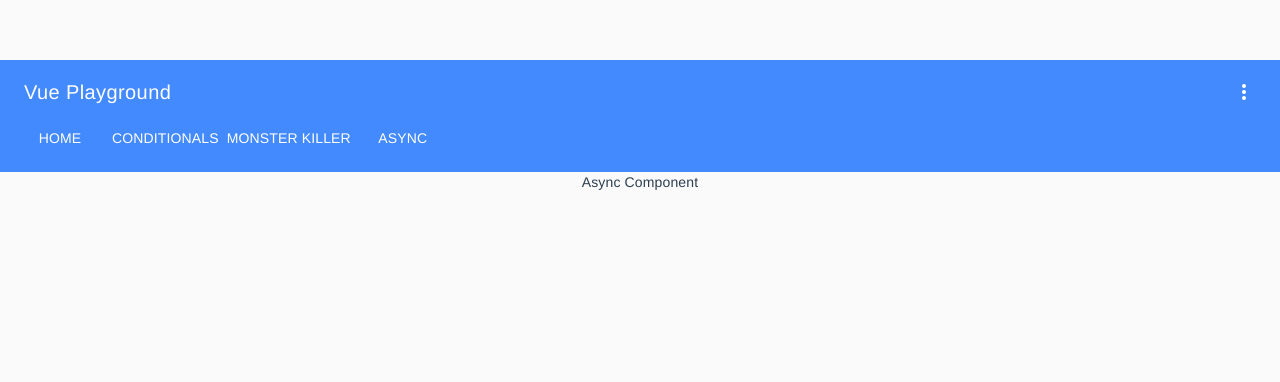
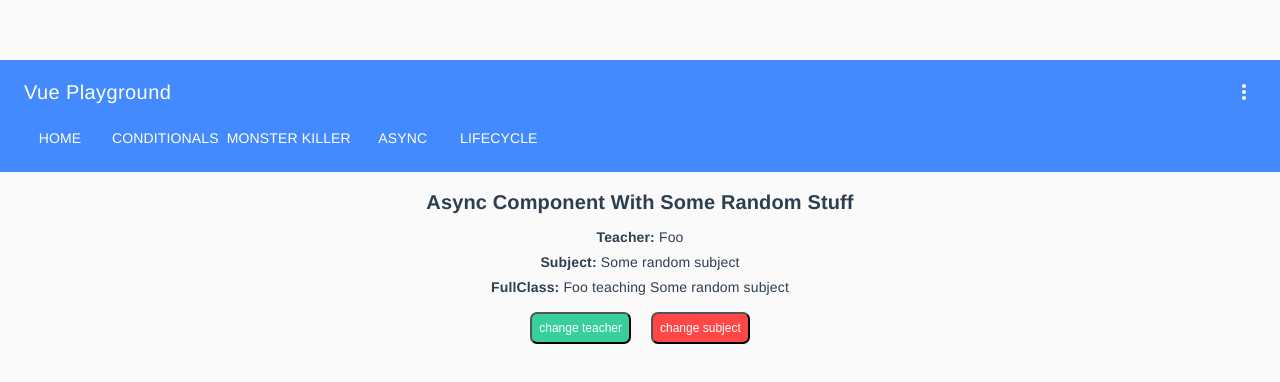
Before and after one commit to lucassonsinlima/vue-playground, a Vue app: page /async in a window 1280 px wide. Shown: the top 382 px of the page. Built offline with nearby package versions, Linux system fonts and the light colour scheme.

Commit message:
Async and Lifecycle Playground

```diff
--- a/src/App.vue
+++ b/src/App.vue
@@ -6,6 +6,9 @@
     <Header></Header>
     <router-view></router-view>
   </div>
+
+  <!-- <div id="myvue"> {{ name }} {{ lastname }} {{ 2 * 10 }} </div> -->
+
 </template>
 
 <script>
@@ -17,6 +20,7 @@ export default {
     Header,
   }
 }
+
 </script>
 
 <style lang="scss">
--- /dev/null
+++ b/src/assets/scss/base/_globals.scss
@@ -0,0 +1,3 @@
+.container {
+  padding: 20px 0;
+}
--- /dev/null
+++ b/src/assets/scss/base/_text.scss
@@ -0,0 +1,12 @@
+h1 {
+  padding-bottom: 15px;
+}
+
+.text {
+    display: block;
+    padding-bottom: 5px;
+
+    &--bold {
+        font-weight: 700;
+    }
+}
--- a/src/assets/scss/main.scss
+++ b/src/assets/scss/main.scss
@@ -1,5 +1,7 @@
 // reset
 @import "base/reset";
+@import "base/text";
+@import "base/globals";
 
 // variables
 @import "variables/colors";
--- a/src/components/async/AsyncExample.vue
+++ b/src/components/async/AsyncExample.vue
@@ -1,15 +1,75 @@
 <template>
-  <div class="c-async">
-    <h1>Async Component</h1>
+  <div class="c-async container">
+    <h1>Async Component With Some Random Stuff</h1>
+
+    <div class="c-async__content">
+      <span class="text"><strong>Teacher: </strong>{{ teacher }}</span>
+      <span class="text"><strong>Subject: </strong>{{ subject }}</span>
+      <span class="text"><strong>FullClass: </strong>{{ fullClass }}</span>
+    </div>
+
+    <div class="c-async__buttons">
+      <button class="btn btn--green" @click="changeTeacher">Change Teacher</button>
+      <button class="btn btn--red" @click="changeSubject">Change Subject</button>
+    </div>
   </div>
 </template>
 
 <script>
 export default {
 
+  data(){
+    return {
+      teacher: 'Foo',
+      subject: 'Some random subject'
+    }
+  },
+  computed: {
+    fullClass(){
+      const vm = this
+
+      return `${vm.teacher} teaching ${vm.subject}`
+    }
+  },
+  methods: {
+    changeTeacher() {
+      this.teacher += "#"
+    },
+    changeSubject() {
+      this.subject += "#"
+    },
+    changeFullClass() {
+      this.fullClass += "#"
+    }
+  }
 }
 </script>
 
 <style scoped lang="scss">
 
+h1 {
+  font-weight: 700;
+  font-size: 20px;
+}
+
+strong {
+  font-weight: 700;
+}
+
+.c-async {
+  &__content {
+    display: flex;
+    align-items: center;
+    flex-flow: column;
+    text-align: left;
+  }
+  &__buttons {
+    display: flex;
+    justify-content: center;
+
+    button {
+      margin: 10px;
+    }
+  }
+}
 </style>
--- a/src/components/candidates/CandidatesProfile.vue
+++ b/src/components/candidates/CandidatesProfile.vue
@@ -130,15 +130,6 @@ export default {
 
 $gray: #ddd;
 
-.text {
-  display: block;
-  padding-bottom: 5px;
-
-  &--bold {
-    font-weight: 700;
-  }
-}
-
 .c-profiles {
   padding: 10px;
 
--- /dev/null
+++ b/src/components/lifecycle/LifeCycleEx.vue
@@ -0,0 +1,85 @@
+<template>
+  <div class="c-lifecycle container">
+    <h1>Lifecycle Component With Some Random Stuff</h1>
+
+    <div class="c-lifecycle__content">
+      <span class="text"><strong> {{ title }} </strong></span>
+    </div>
+
+    <div class="c-lifecycle__buttons">
+      <button class="btn btn--green" @click="changeTitle">Change Title</button>
+      <button class="btn btn--red" @click="$destroy()">Destroy</button>
+    </div>
+  </div>
+</template>
+
+<script>
+export default {
+
+  data(){
+    return {
+      title: 'Random Title here :)'
+    }
+  },
+  computed: {
+  },
+  methods: {
+    changeTitle() {
+      this.title += "#"
+    }
+  },
+  beforeCreate(){
+    console.log('before create');
+  },
+  created(){
+    console.log('created');
+  },
+  beforeMount(){
+    console.log('beforeMount');
+  },
+  mounted(){
+    console.log('mounted');
+  },
+  beforeUpdate(){
+    console.log('beforeUpdate');
+  },
+  updated(){
+    console.log('updated');
+  },
+  beforeDestroy(){
+    console.log('beforeDestroy');
+  },
+  destroyed(){
+    console.log('destroyed')
+  }
+}
+</script>
+
+<style scoped lang="scss">
+
+h1 {
+  font-weight: 700;
+  font-size: 20px;
+}
+
+strong {
+  font-weight: 700;
+}
+
+.c-lifecycle {
+  &__content {
+    display: flex;
+    align-items: center;
+    flex-flow: column;
+    text-align: left;
+  }
+  &__buttons {
+    display: flex;
+    justify-content: center;
+
+    button {
+      margin: 10px;
+    }
+  }
+}
+</style>
--- a/src/components/shared/Header.vue
+++ b/src/components/shared/Header.vue
@@ -25,6 +25,9 @@
           <router-link class="md-button" to="/async">
             Async
           </router-link>
+          <router-link class="md-button" to="/lifecycle">
+            lifecycle
+          </router-link>
         </div>
       </md-app-toolbar>
     </md-app>
--- a/src/main.js
+++ b/src/main.js
@@ -15,3 +15,45 @@ new Vue({
   router,
   render: h => h(App)
 }).$mount('#app')
+
+
+// * Simple example of vue instance getters and setters 'proxying'
+
+function MYVue(params) {
+
+  this.$el = document.querySelector(params.el)
+  this.$data = params.data
+
+  for (let atr in this.$data) {
+    Object.defineProperty(this, atr, {
+      get: () => {
+        return this.$data[atr]
+      },
+      set: value => {
+        this.$data[atr] = value
+      }
+    })
+  }
+
+  // * Regex to get some expressions mentioned in our MYVue element "#myvue"
+  // * Ex. {{ 2 * 10 }}, {{ name }}
+
+  // const regex = /\{\{([\s\w+*-]*)\}\}/g
+
+  // this.$el.innerHTML = this.$el.innerHTML.replace(regex, (match, $1) => {
+  //   const value = this[$1.trim()]
+
+  //   return value ? value : eval($1)
+  // })
+}
+
+const myvm = new MYVue({
+  el: '#myvue',
+  data: {
+    name: 'Foo',
+    lastname: 'Doe'
+  }
+})
+
+console.log(`name: ${myvm.name}`)
+console.log(`lastname: ${myvm.lastname}`)
--- /dev/null
+++ b/src/pages/LifeCycle.vue
@@ -0,0 +1,16 @@
+<template>
+  <div class="lifecycle">
+    <LifeCycleEx/>
+  </div>
+</template>
+
+<script>
+import LifeCycleEx from '@/components/lifecycle/LifeCycleEx.vue'
+
+export default {
+  name: 'LifeCycle',
+  components: {
+    LifeCycleEx
+  }
+}
+</script>
--- a/src/router/routes.js
+++ b/src/router/routes.js
@@ -18,6 +18,10 @@ export default  [
   {
     path: '/async',
     component: () => lazyLoadView(import('@/pages/Async'))
+  },
+  {
+    path: '/lifecycle',
+    component: () => lazyLoadView(import('@/pages/LifeCycle'))
   }
 ]
 
```
